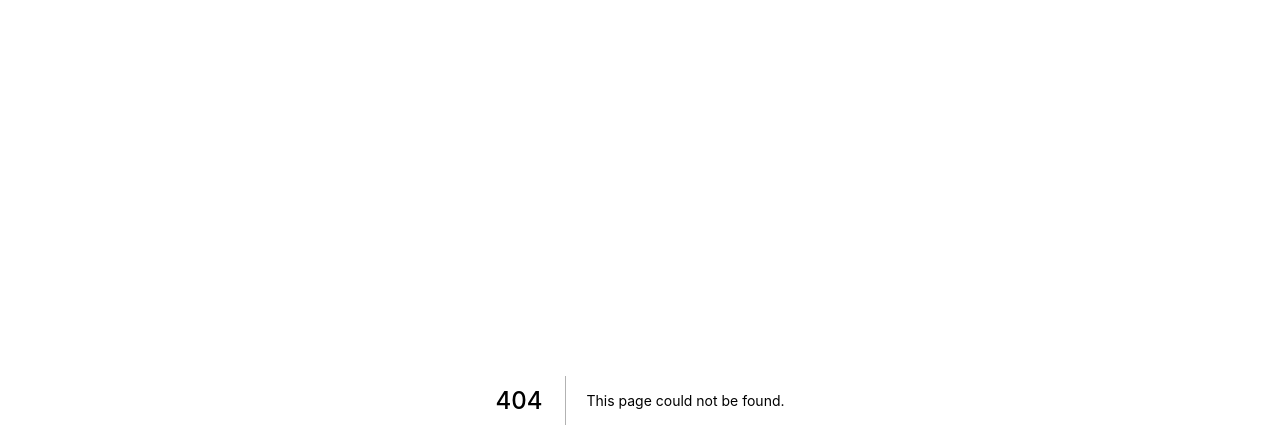
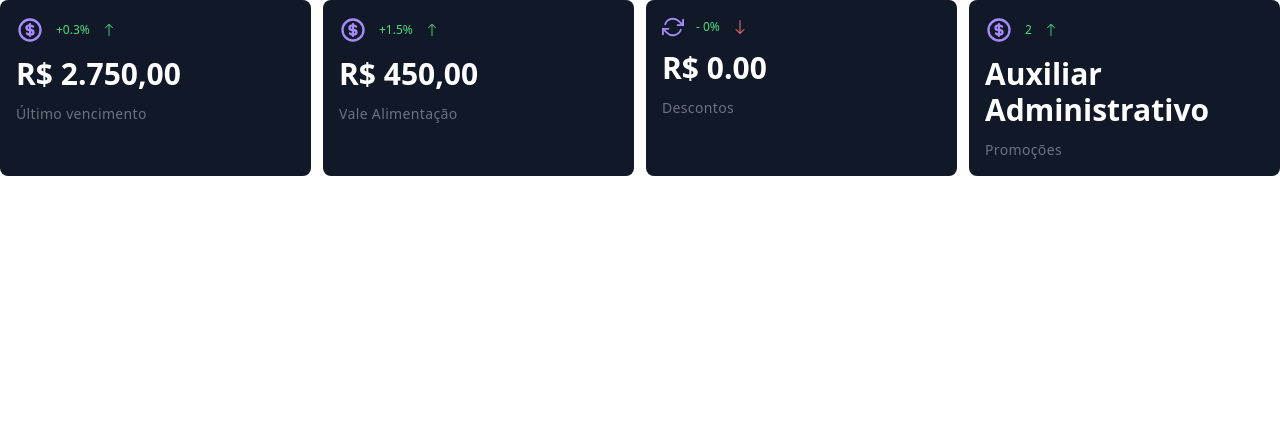
Before and after one commit to robsonmvieira/school-admin, a Next.js app: page /admin/categories/categoryCardList in a window 1280 px wide. Before the commit this address had no page. Shown: the top 448 px of the page. Built offline with nearby package versions, Linux system fonts and the light colour scheme.

Commit message:
✨add category card list with fake data

```diff
--- /dev/null
+++ b/src/pages/admin/categories/categoryCardList.tsx
@@ -0,0 +1,45 @@
+import { BsArrowUp, BsArrowDown } from "react-icons/bs"
+import { FiRefreshCw } from "react-icons/fi"
+import { HiOutlineCurrencyDollar } from "react-icons/hi"
+import CardReport from "../../../components/cardReport"
+
+const CategoryCardList = () => {
+
+  return (
+    <div className="flex gap-x-3">
+    <CardReport
+      title="R$ 2.750,00"
+      headerTitle="+0.3%"
+      subtitle="Último vencimento"
+      headerArrowIcon={<BsArrowUp size={14} className='text-green-400' />}
+      headerIcon={<HiOutlineCurrencyDollar size={28} className='text-violet-400' />}
+    />
+
+      <CardReport
+      title="R$ 450,00"
+      headerTitle="+1.5%"
+      subtitle="Vale Alimentação"
+      headerArrowIcon={<BsArrowUp size={14} className='text-green-400' />}
+      headerIcon={<HiOutlineCurrencyDollar size={28} className='text-violet-400' />}
+    />
+
+      <CardReport
+      title="R$ 0.00"
+      headerTitle="- 0%"
+      subtitle="Descontos"
+      headerArrowIcon={<BsArrowDown size={16} className='text-red-400 font-semibold' />}
+      headerIcon={<FiRefreshCw size={22} className='text-violet-400' />}
+    />
+
+    <CardReport
+      title="Auxiliar Administrativo"
+      headerTitle="2"
+      subtitle="Promoções"
+      headerArrowIcon={<BsArrowUp size={14} className='text-green-400' />}
+      headerIcon={ <HiOutlineCurrencyDollar size={28} className='text-violet-400' />}
+    />
+  </div>
+  )
+}
+
+export default CategoryCardList
```
